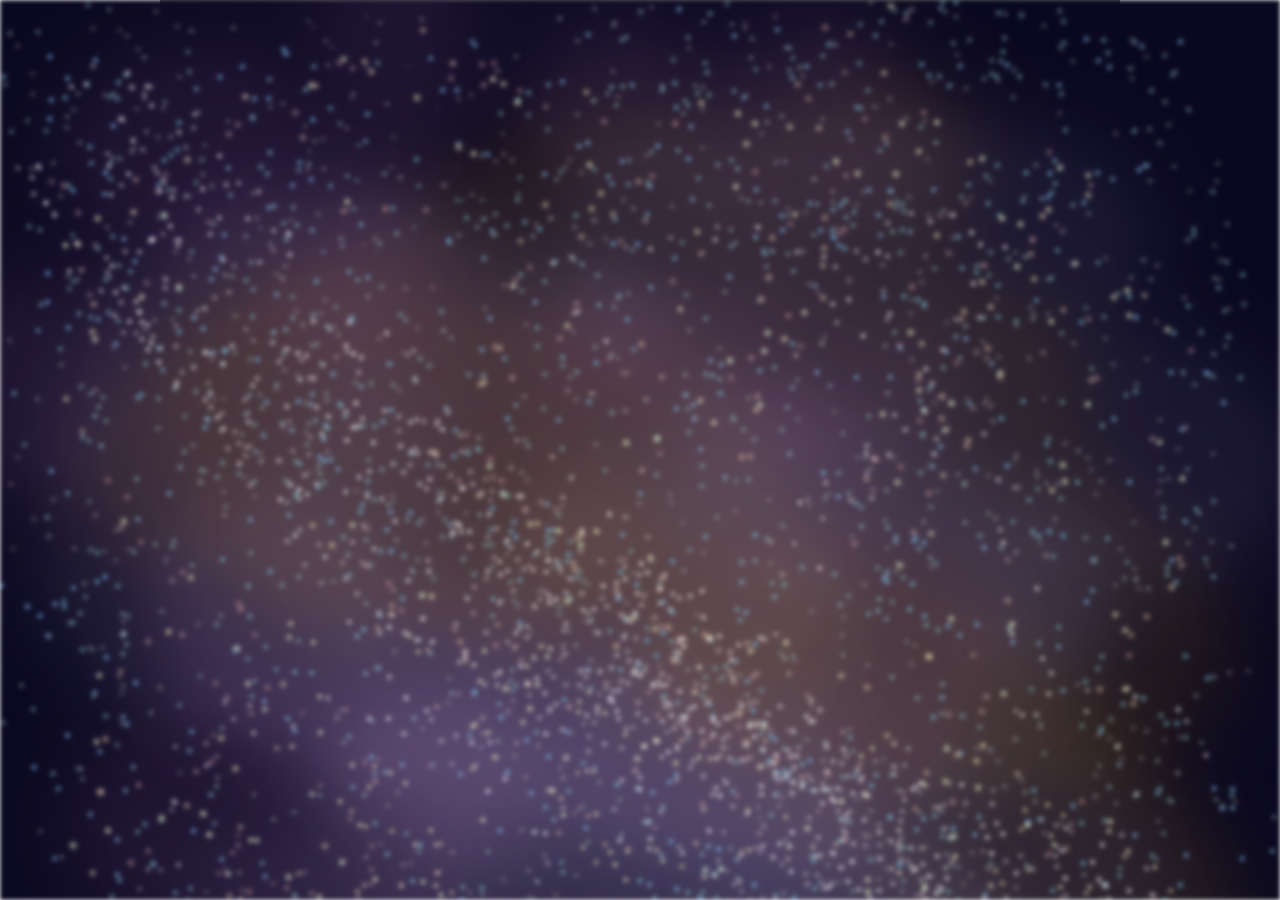
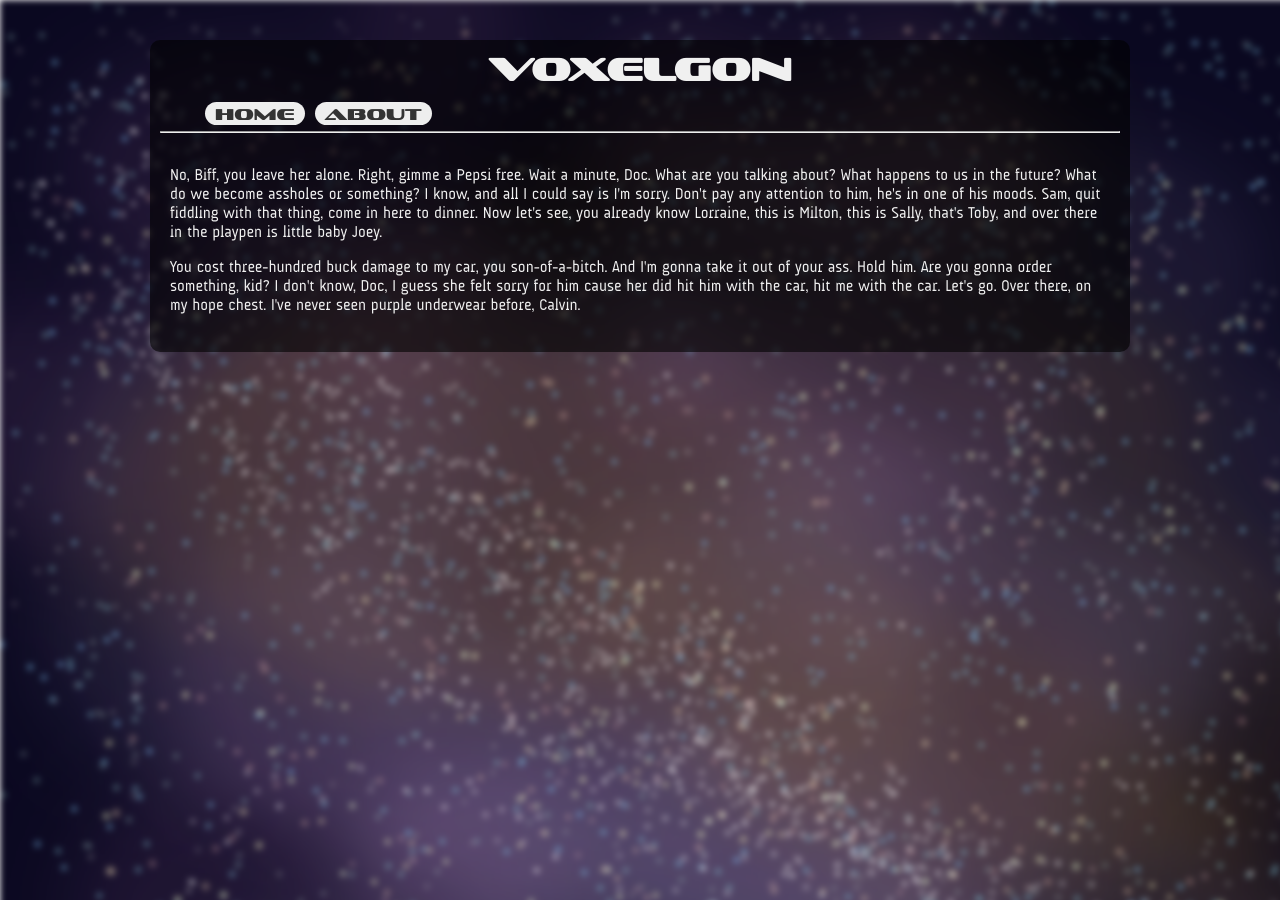
Before and after one commit to Voxelgon/Voxelgon.github.io, a Jekyll site: the page built from index.html, in a window 1280 px wide. Built offline with Jekyll 4.4.1, drawn with Linux system fonts in a browser that asks for light colours.

Commit message:
WOW CSS U SO COOL

```diff
--- a/_layouts/default.html
+++ b/_layouts/default.html
@@ -6,7 +6,6 @@
         <link rel="stylesheet" href="/css/style.css" />
     </head>
     <body>
-        <div class="background"></div>
         <div id="main">
             <header>
                 <h1> Voxelgon </h1>
@@ -36,5 +35,6 @@
             </footer>
 
         </div>
+        <div id="background"></div>
     </body>
 </html>
--- a/css/style.css
+++ b/css/style.css
@@ -16,22 +16,23 @@ body {
     margin: 0;
 }
 
-.background {
+#background {
     position: fixed;
-    left: 0;
-    right: 0;
+    top: -10;
+    left: -10;
+    right: -10;
     z-index: 1;
     display: block;
-    width: 100%;
-    height: 100%;
+    width: 110%;
+    height: 110%;
     background-color: #0A0820;
     background-image: url('/img/bg-qr.png');
     background-size: cover;
-    -webkit-filter: blur(2px);
-    -moz-filter: blur(2px);
-    -o-filter: blur(2px);
-    -ms-filter: blur(2px);
-    filter: blur(2px);
+    -webkit-filter: blur(3px);
+    -moz-filter: blur(3px);
+    -o-filter: blur(3px);
+    -ms-filter: blur(3px);
+    filter: blur(3px);
 }
 
 a {
@@ -45,10 +46,16 @@ a:hover {
 }
 
 #main {
-    width: 960px;
-    margin: 0 auto;
+    position: fixed;
+    top: 40px;
+    left: 30px;
+    right: 30px;
+    padding: 10px;
+    border-radius: 10px;
+    max-width: 960px;
+    margin: auto;
     background: rgba(0, 0, 0, 0.6);
-    z-index: 9999;
+    z-index: 2;
 }
 
 header {
```
